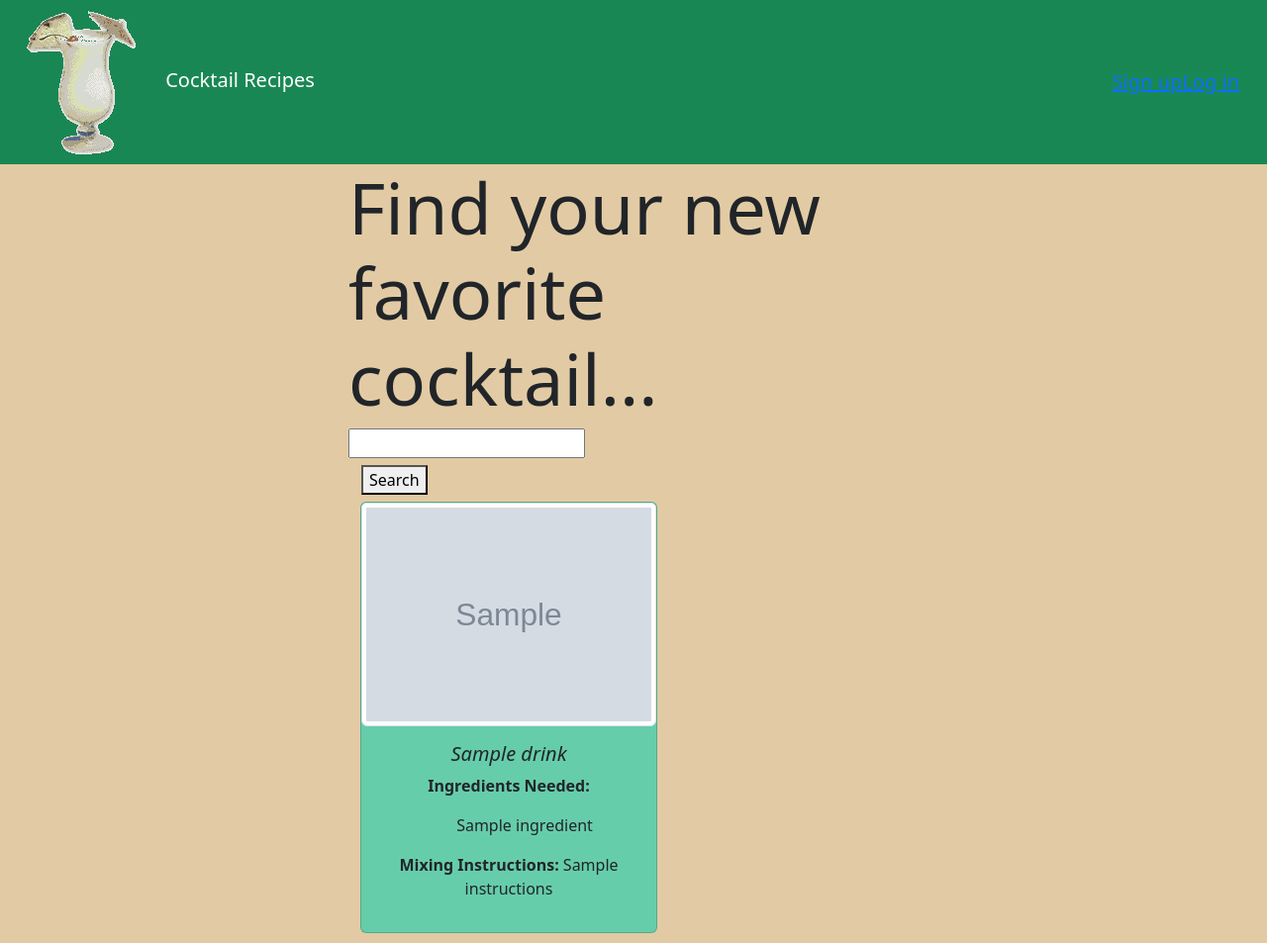
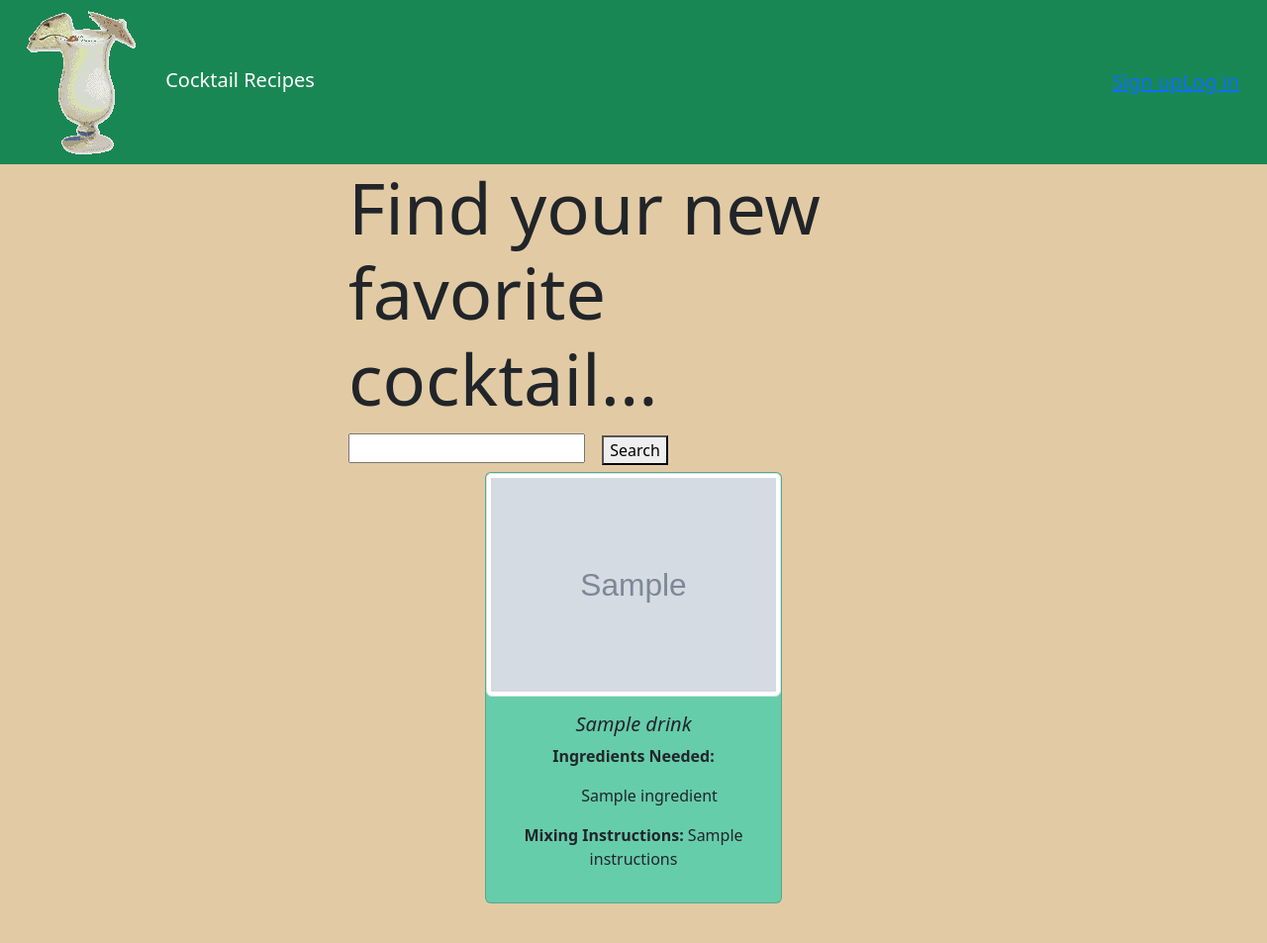
Before and after one commit to LongDefeat/capstone_1, a Flask app: template templates/search.html in a window 1280 px wide. Shown: the whole page at 99% size. After the commit the page ends 913 px from the top, so only its background shows below. Run offline with Flask 2, Linux system fonts and the light colour scheme; the template is opened without the code that fills it: most values are stand-ins (such as "Sample title", 1, 10 or a date in 2020); grey boxes marked "Sample" are stand-in pictures; some libraries are stand-ins or nearby versions.

Commit message:
edit img and cards
change img tag to div; edit cards on search page

```diff
--- a/templates/base.html
+++ b/templates/base.html
@@ -35,7 +35,9 @@
           {% else %}
           <li style="padding-right: 10px">
             <a class="text-white" href="/profile/{{ g.user.id }}">
-              <img class="fas fa-glass-whiskey" alt="{{ g.user.username }}" />
+              <div class="fas fa-glass-whiskey" alt="{{ g.user.username }}">
+                {{ g.user.username }}
+              </div>
             </a>
           </li>
           <li style="padding-left: 5px">
--- a/templates/search.html
+++ b/templates/search.html
@@ -1,7 +1,8 @@
 {% extends 'base.html' %} {% block content %}
+
+<h1 class="display-2">Find your new favorite cocktail...</h1>
   <div>
-  <h1 class="display-2">Find your new favorite cocktail...</h1>
-  <form method="POST" id="user_form" style="width: 18rem" action="/search">
+    <form method="POST" id="user_form" style="width: 500px" action="/search">
       <input type="text" name="search" />
       <div class="btn">
         <button>Search</button>
@@ -13,22 +14,23 @@
 
 {% for drink in drinks %}
 
-<div class="text-center container">
-  <div class="row row-cols-1 row-cols-sm-2 row-cols-md-3 g-3">
+<div class="text-center container" style="width:500px">
+  <div class="row-lg-6 mb-4">
     <div class="col">
       <div class="card">
         <img class="card-img-top img-thumbnail"src="{{drink.image}}">
-        <div class="card-body justify-content-center">
+        <div class="card-body">
           <h5 class="card-title"><em>{{drink.name}}</em></h5>
             <p class="card-text align-items-center">
               <strong>Ingredients Needed:</strong>
-          </p>
                 <ul>
                   {% for ingredient in drink.ingredients %}
                     <li class="list-unstyled">{{ingredient}}</li>
                   {% endfor %}
                 </ul>
-          <p class="card-text align-items-center">
+            </p>
+
+            <p class="card-text align-items-left">
             <strong> Mixing Instructions:</strong> {{drink.instructions}}
             </p>
           <div>
```
Lines whose indentation alone changed are shown as unchanged.
